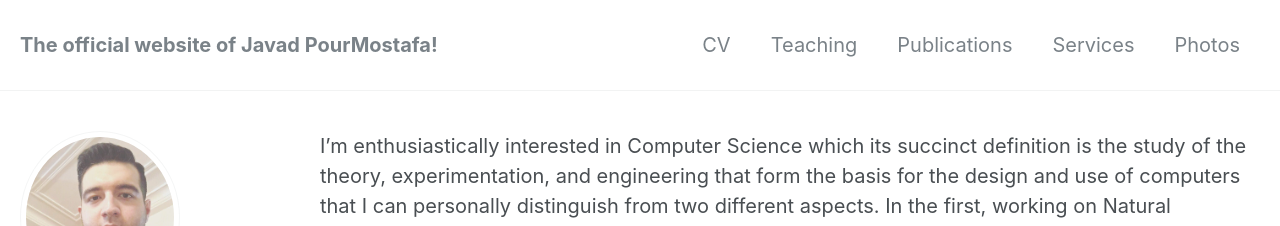
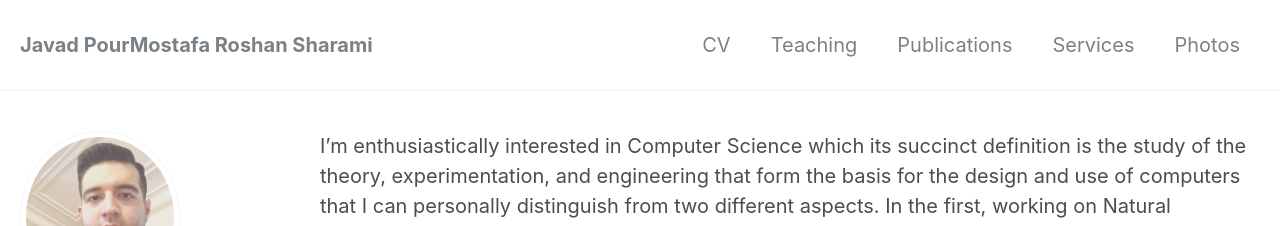
Before and after one commit to JoyeBright/JoyeBright.github.io, a Jekyll site: the page built from _pages/about.md, in a window 1280 px wide and 900 px high. Shown: the top 226 px of the window. Built offline with Jekyll 4.4.1, drawn with Linux system fonts in a browser that asks for light colours; nearby versions of some CDN libraries.

Commit message:
full name added

```diff
--- a/_config.yml
+++ b/_config.yml
@@ -9,7 +9,7 @@ minimal_mistakes_skin    : "default" # "air", "aqua", "contrast", "dark", "dirt"
 
 # Site Settings
 locale                   : "en-US"
-title                    : "The official website of Javad PourMostafa!"
+title                    : "Javad PourMostafa Roshan Sharami"
 title_separator          : "-"
 name                     : "Javad PourMostafa"
 description              : "The official website of Javad PourMostafa!"
```
